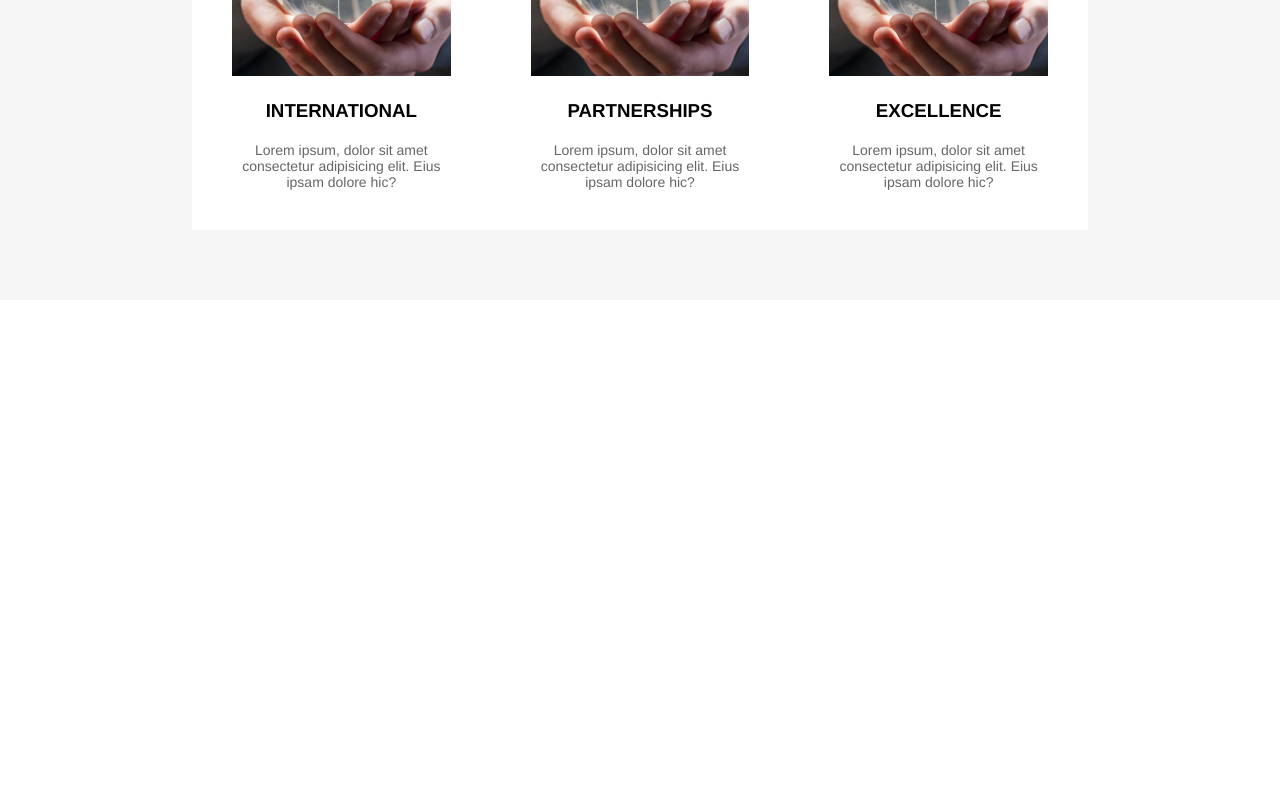
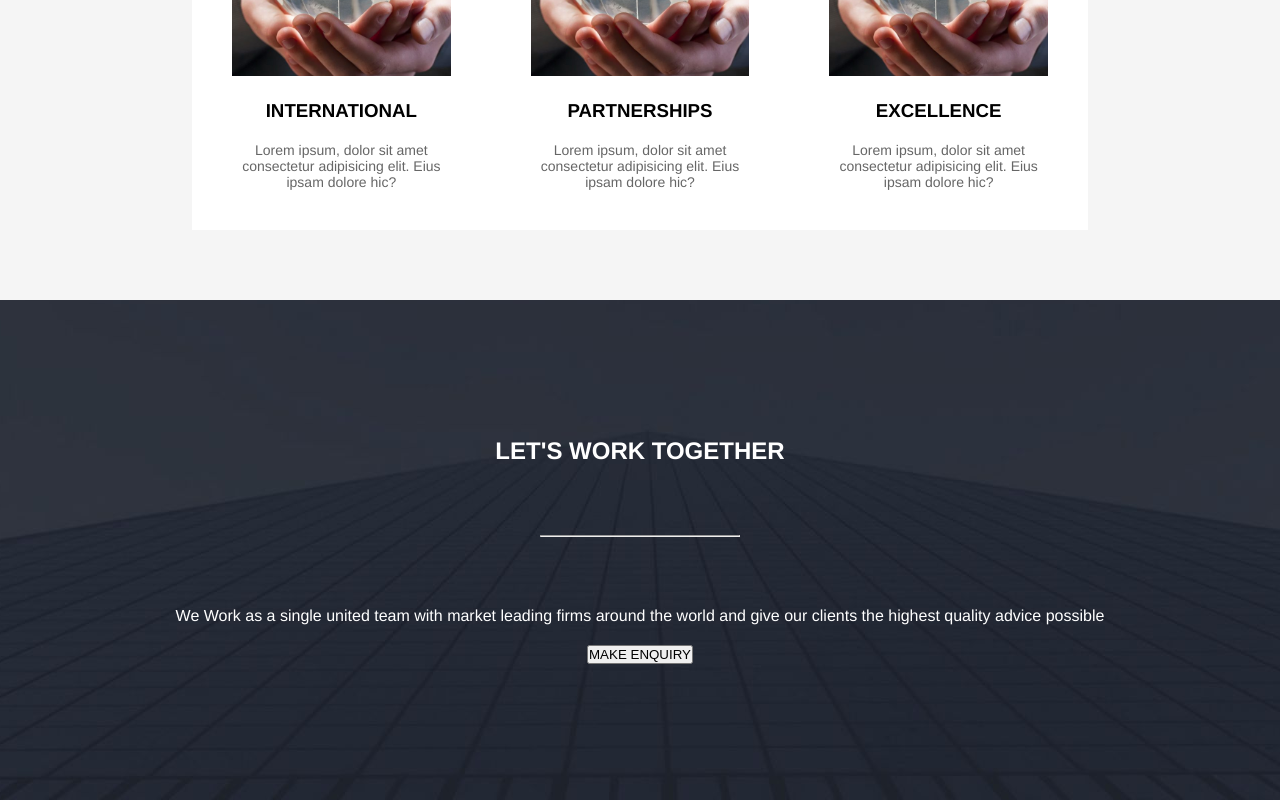
Before and after one commit to AlessandroFulco/proj-html-vuejs, a Vue app: page / in a window 1280 px wide. Shown: the part 3111-3911 px from the top of the page. Before the commit the page ends 3411 px from the top, so only its background shows below. Built offline with nearby package versions, Linux system fonts and the light colour scheme.

Commit message:
finalizzazione struttura main

```diff
--- a/src/App.vue
+++ b/src/App.vue
@@ -126,7 +126,7 @@
           GLOBAL CHALLENGE. WORLD CLASS RESPONSE
         </h1>
 
-        <hr>
+        <hr class="divisor">
         <!-- comp. x18 -->
         <div class="list-card">
           <!-- list 1 -->
@@ -265,17 +265,23 @@
       <!-- /sez -->
 
       <!-- Enquiry -->
+      <div id="enquiry">
+        <h2>
+          LET'S WORK TOGETHER
+        </h2>
+        <hr class="divisor">
+        <p>
+          We Work as a single united team with market leading firms around the world and give our clients the highest quality advice possible
+        </p>
 
+        <button class="btn">MAKE ENQUIRY</button>
+
+      </div>
 
     </main>
 
+    <!-- footer -->
 
-
-
-
-
-
-    <!-- footer -->
 
 
   </div>
@@ -295,6 +301,7 @@ export default {
 <style lang="scss">
 $bg-sez: #f5f5f5;
 $bg-banner: #54a096;
+$color-divisor: #8c919e;
 * {
   margin: 0;
   padding: 0;
@@ -365,7 +372,7 @@ $bg-banner: #54a096;
       text-align: center;
       padding: 100px 0;
 
-      hr {
+      .divisor {
         width: 200px;
         margin: 50px auto;
         color: $bg-sez
@@ -442,6 +449,27 @@ $bg-banner: #54a096;
         }
       }
     }
+    #enquiry {
+      height: 500px;
+      width: 100%;
+      background-image: url('./assets/images/where-we-work-parallax.jpg');
+      background-position: center center;
+
+      color: #fff;
+      text-align: center;
+      display: flex;
+      flex-direction: column;
+      align-items: center;
+      justify-content: center;
+      gap: 20px;
+
+      .divisor {
+        width: 200px;
+        margin: 50px auto;
+        color: $color-divisor;
+      }
+
+    }
   }
 }
 </style>
```
